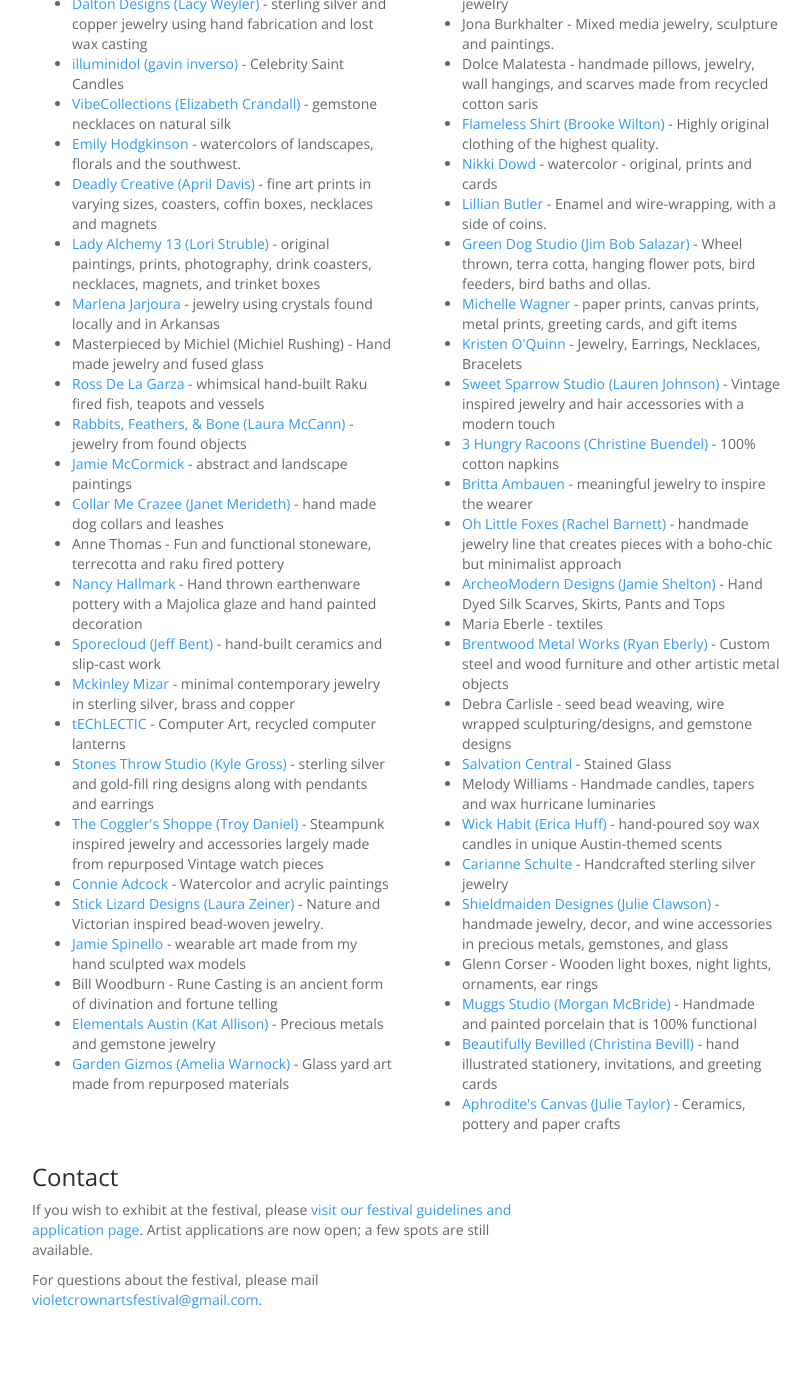
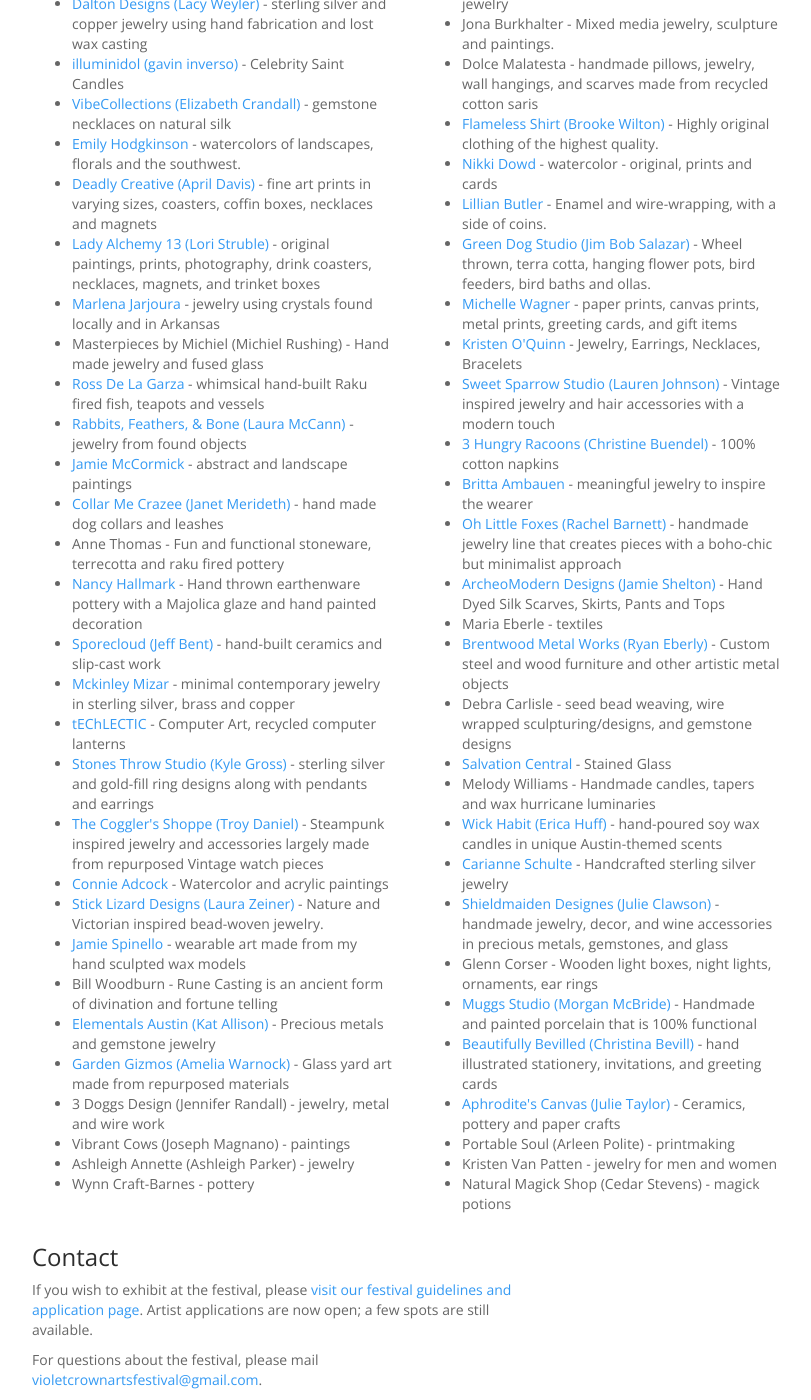
Before and after one commit to vccw/vccw.github.io, a Jekyll site: the page built from artsfest_2016.md, in a window 1280 px wide and 1400 px high, scrolled down 1541 px. Shown: the whole window, without its empty margins (53-864 px from the left). Built offline with Jekyll 4.4.1, drawn with Linux system fonts in a browser that asks for light colours; comment, search, counter and statistics services are not loaded; before the commit the page ends 2861 px from its top, so only the background shows below that.

Commit message:
Update artists_fall2016.yaml

```diff
--- a/_data/artists_fall2016.yaml
+++ b/_data/artists_fall2016.yaml
@@ -65,7 +65,7 @@
 - name: Michelle Wagner
   url: http://www.michelledwagnerphotography.com
   description: paper prints, canvas prints, metal prints, greeting cards, and gift items
-- name: Masterpieced by Michiel (Michiel Rushing)
+- name: Masterpieces by Michiel (Michiel Rushing)
   description: Hand made jewelry and fused glass
 - name: Kristen O'Quinn
   url: https://www.etsy.com/shop/Prisumworks
@@ -166,3 +166,17 @@
 - name: Aphrodite's Canvas (Julie Taylor)
   url: http://aphroditescanvas.com/
   description:  Ceramics, pottery and paper crafts
+- name: 3 Doggs Design (Jennifer Randall)
+  description: jewelry, metal and wire work
+- name: Portable Soul (Arleen Polite)
+  description: printmaking
+- name: Vibrant Cows (Joseph Magnano)
+  description: paintings
+- name: Kristen Van Patten
+  description: jewelry for men and women
+- name: Ashleigh Annette (Ashleigh Parker)
+  description: jewelry
+- name: Natural Magick Shop (Cedar Stevens)
+  description: magick potions
+- name: Wynn Craft-Barnes
+  description: pottery
```
